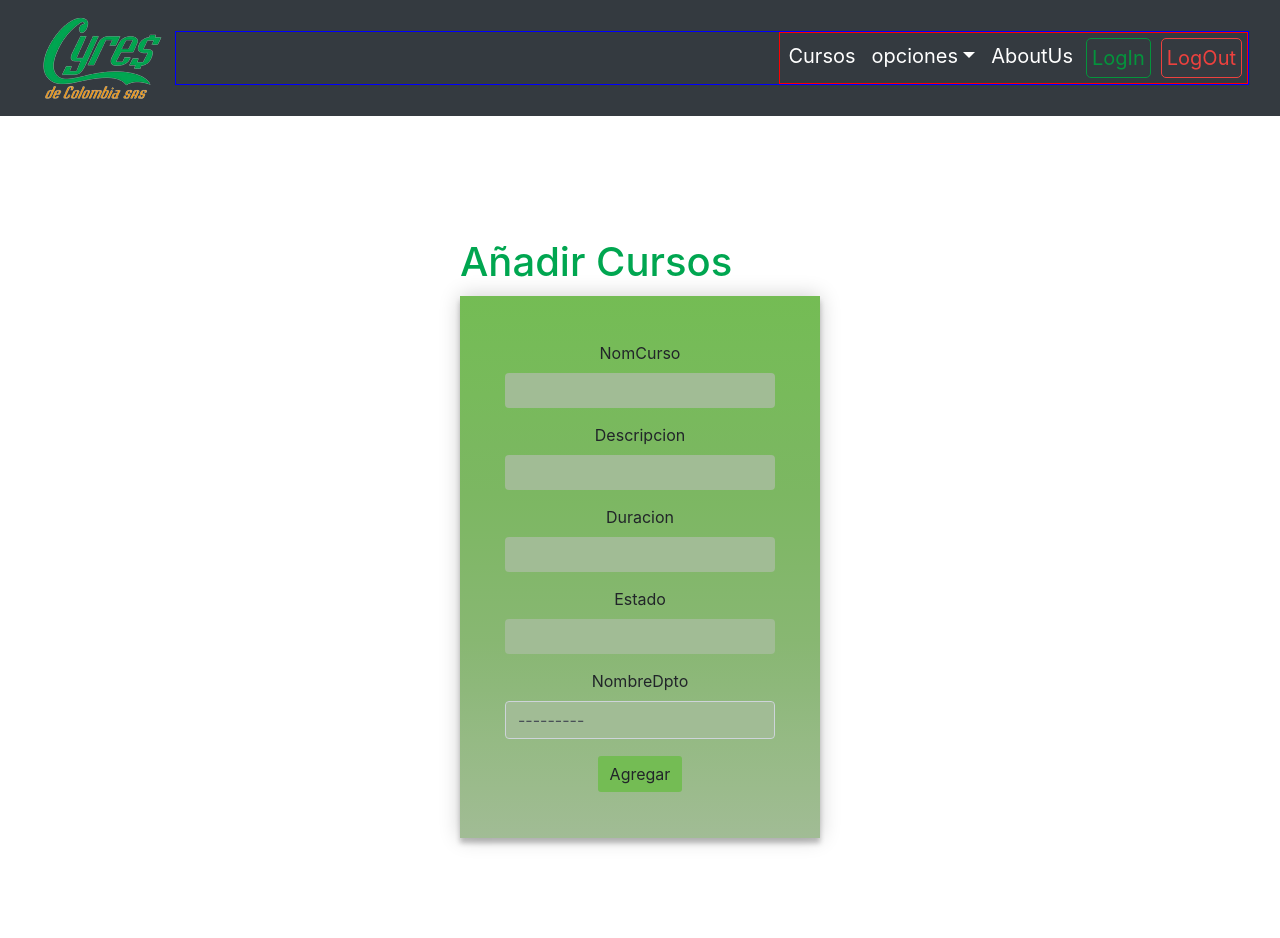
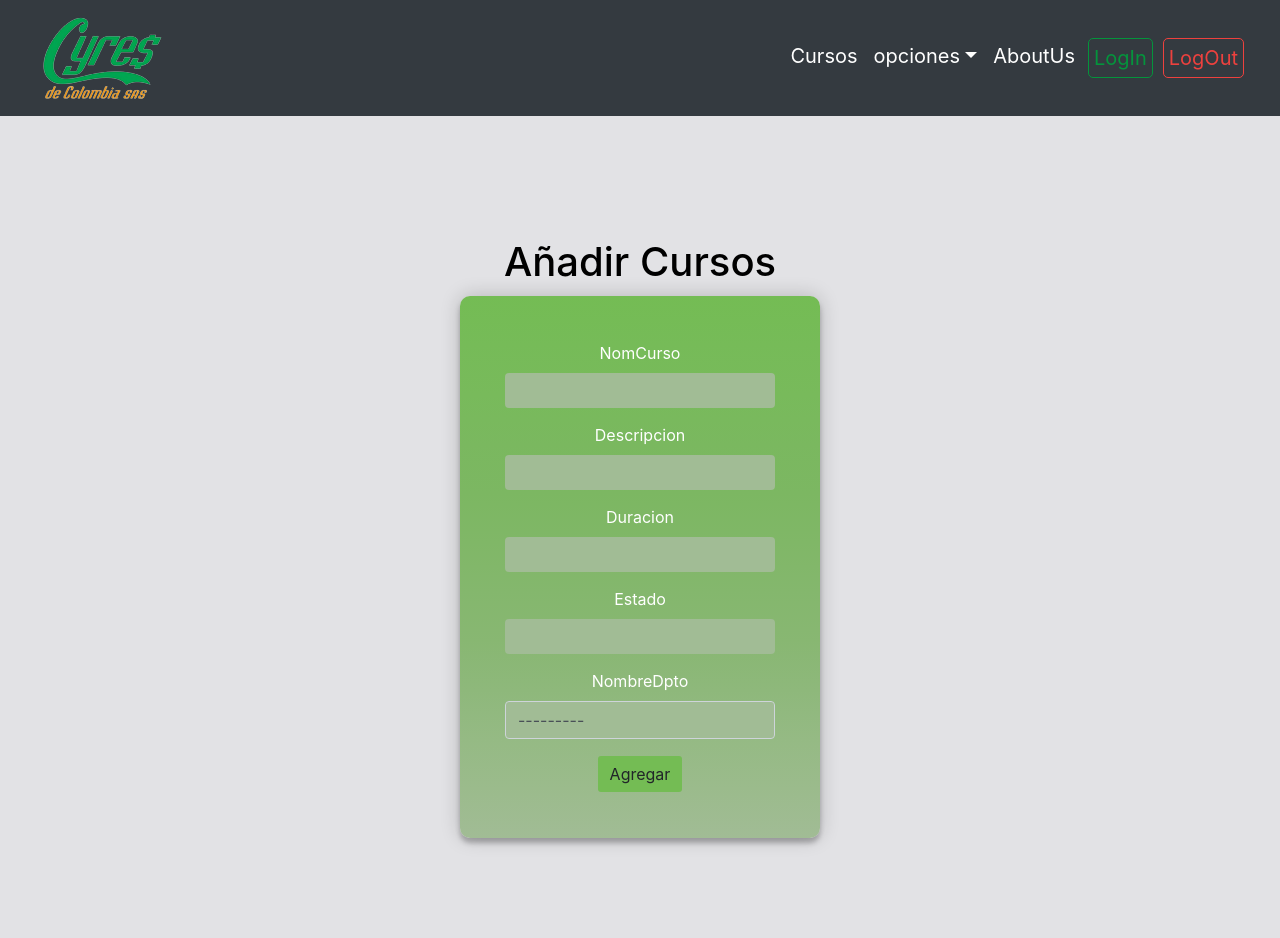
Before and after one commit to darteagaleon/Proyecto1, a Django app: page /agregar/ in a window 1280 px wide. Run offline with Django 4.2, Linux system fonts and the light colour scheme; data comes from the database, SQL or seed files in the repository; some libraries are stand-ins or nearby versions.

Commit message:
actializacion 3.1
se hicieron cambio en el navbar quitando los bordes que los identificaba además de la modificación de las tablas de formulario

```diff
--- a/contenido/Templates/agregar.html
+++ b/contenido/Templates/agregar.html
@@ -32,11 +32,14 @@
 <style>
     h1{
         position:relative;
-        color: #00a650;
+        color: black;
         top:20px;
         margin:0 auto;
         width:360px;
         padding-bottom: 30px;
     }
+    body{
+        background-color: #e2e2e5;
+    }
 </style>
 {% endblock %}
--- a/static/css/agregar.css
+++ b/static/css/agregar.css
@@ -1,7 +1,9 @@
 .login-page {
     width: 360px;
     padding: 8% 0 0;
-    margin: auto;
+    margin: 0 auto;
+    text-align: center;
+    color: white;
 }
 
 .form {
@@ -12,8 +14,8 @@
     padding: 45px;
     text-align: center;
     box-shadow: 0 0 20px 0 rgba(0, 0, 0, 0.2), 0 5px 5px 0 rgba(0, 0, 0, 0.24);
+    border-radius: 10px;
 }
-
 .form input {
     font-family: "Roboto", sans-serif;
     outline: 0;
--- a/static/css/layout.css
+++ b/static/css/layout.css
@@ -20,18 +20,9 @@ body::-webkit-scrollbar-thumb:hover {
 }
 
 .navlinks {
-    border: 1px solid red;
     font-size: 20px;
-
 }
 
-.navbar-toggler {
-    border: #04943c solid 1px;
-}
-
-#navbarSupportedContent {
-    border: solid blue 1px;
-}
 
 /* aqui se cambia el color a los "a" del navbar */
 #titulos a {
```
Also changed, not shown: contenido/Templates/home.html (+2 -6 lines), static/css/home.css (+5 -4 lines).
